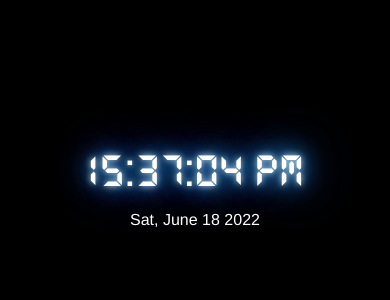
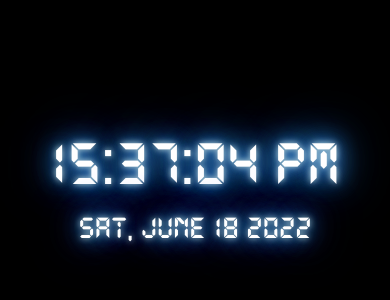
Before and after one commit to esadakman/javascript-digital-clock, a plain HTML site: page index.html in a window 390 px wide. Shown: the part 234-534 px from the top of the page. Drawn offline with Linux system fonts and the light colour scheme.

Commit message:
clock finished

```diff
--- a/assets/app.js
+++ b/assets/app.js
@@ -42,5 +42,3 @@ const clockTimer = setInterval(() => {
   clockTime.innerHTML = clock;
   clockYear.innerHTML = clyear;
 }, 1000);
-
-// console.log(clockTimer());
--- a/assets/style.css
+++ b/assets/style.css
@@ -18,13 +18,14 @@ body {
   flex-direction: column;
   justify-content: center;
   align-items: center;
+  overflow: hidden;
 }
 
 
 
 .container {
-  height: 100vh;
-  width: 100vw;
+  /* height: 100vh; */
+  /* width: 100vw; */
   color: lightblue;
   font-family: "Franklin Gothic Medium", "Arial Narrow", Arial, sans-serif;
   display: flex;
@@ -36,28 +37,22 @@ body {
 
 .clock {
   font-family: Digital;
-  font-size: 3rem;
-  width: 14rem;
-  /* border: 1px solid red; */
+  font-size: 8rem;
+  width: 37rem;
 }
 
 p.clock {
   animation: neon .08s linear infinite;
-  /* color: #fff; */
-  /* text-shadow:
-    0 0 5px #fff,
-    0 0 10px #fff,
-    0 0 20px #fff,
-    0 0 40px #0ff,
-    0 0 80px #0ff,
-    0 0 90px #0ff,
-    0 0 100px #0ff,
-    0 0 150px #0ff; */
+
 
 }
 
 .year {
   margin-top: 1rem;
+  font-family: Digital;
+  animation: neon 4s linear infinite;
+  font-size: 3rem;
+
 }
 
 @keyframes neon {
@@ -81,3 +76,29 @@ p.clock {
       0 0 60px rgba(30, 132, 242, 1);
   }
 }
+
+@media screen and (max-width: 600px) {
+  .container {
+    width: 22rem;
+  }
+
+  .clock {
+    font-size: 4rem;
+    width: 22rem;
+  }
+
+  .year {
+    font-size: 2rem;
+    width: 22rem;
+  }
+}
+
+@media screen and (max-width: 300px) {
+  .clock {
+    font-size: 3.5rem;
+  }
+
+  .year {
+    font-size: 1.8rem;
+  }
+}
```
Also changed, not shown: index.html (+0 -1 lines).
